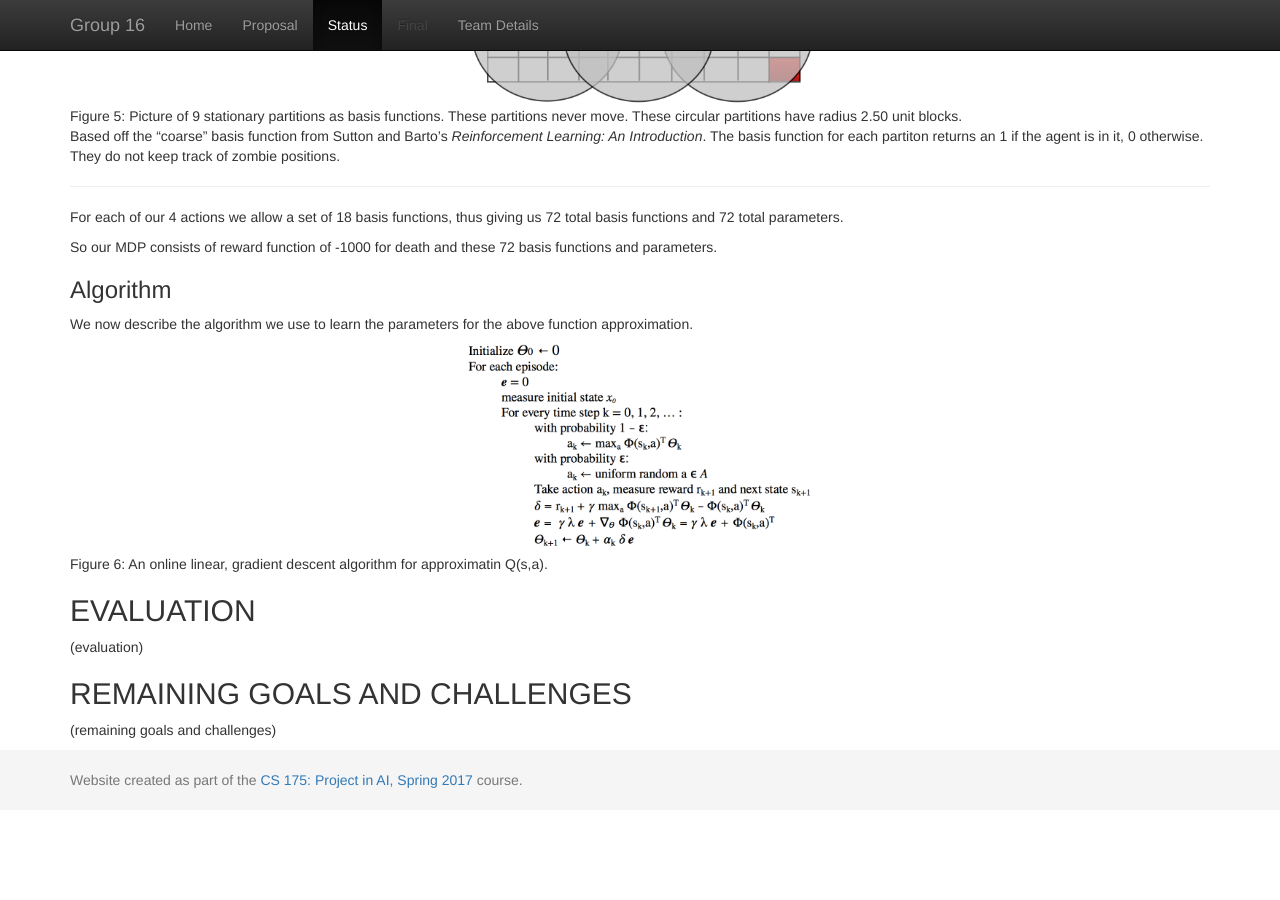
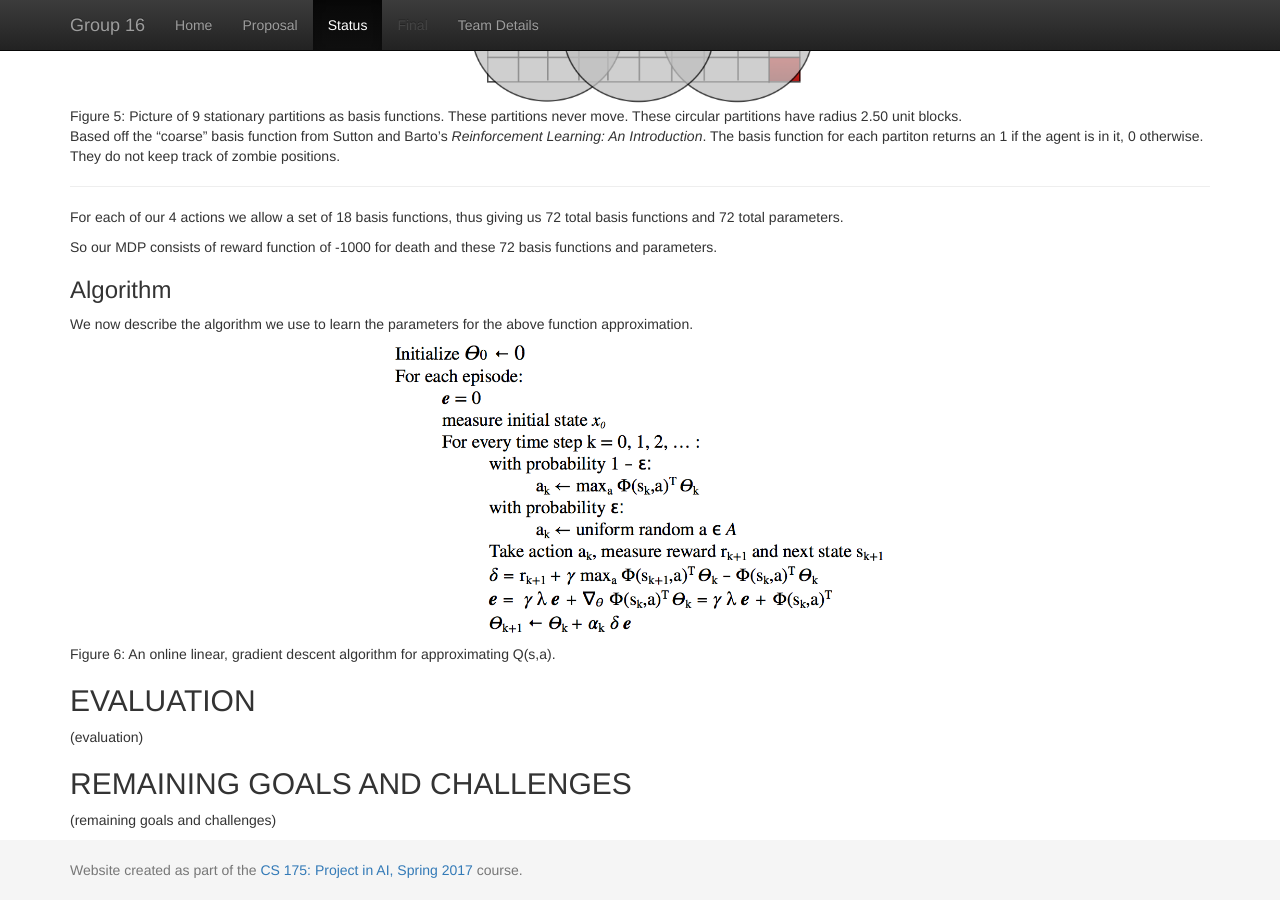
Before and after one commit to becamorin20/Group-16, a Jekyll site: the page built from docs/status.md, in a window 1280 px wide and 900 px high, scrolled down 2748 px. Built offline with Jekyll 4.4.1, drawn with Linux system fonts in a browser that asks for light colours; before the commit the page ends 3558 px from its top, so only the background shows below that.

Commit message:
Update status.md

```diff
--- a/docs/status.md
+++ b/docs/status.md
@@ -74,8 +74,8 @@
 
 ### Algorithm
 We now describe the algorithm we use to learn the parameters for the above function approximation.
-<div align="center"><img src="https://github.com/becamorin20/Group-16/blob/master/docs/images/algorithm.png" width="350"></div>
-Figure 6: An online linear, gradient descent algorithm for approximatin Q(s,a).
+<div align="center"><img src="https://github.com/becamorin20/Group-16/blob/master/docs/images/algorithm.png" width="500"></div>
+Figure 6: An online linear, gradient descent algorithm for approximating Q(s,a).
 
 ## EVALUATION
 (evaluation)
```
